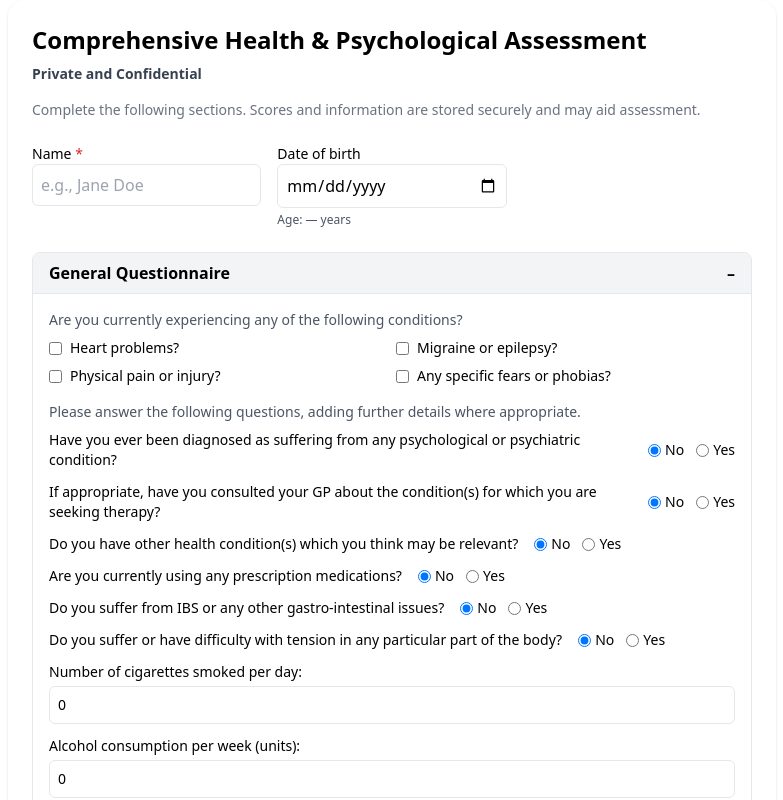
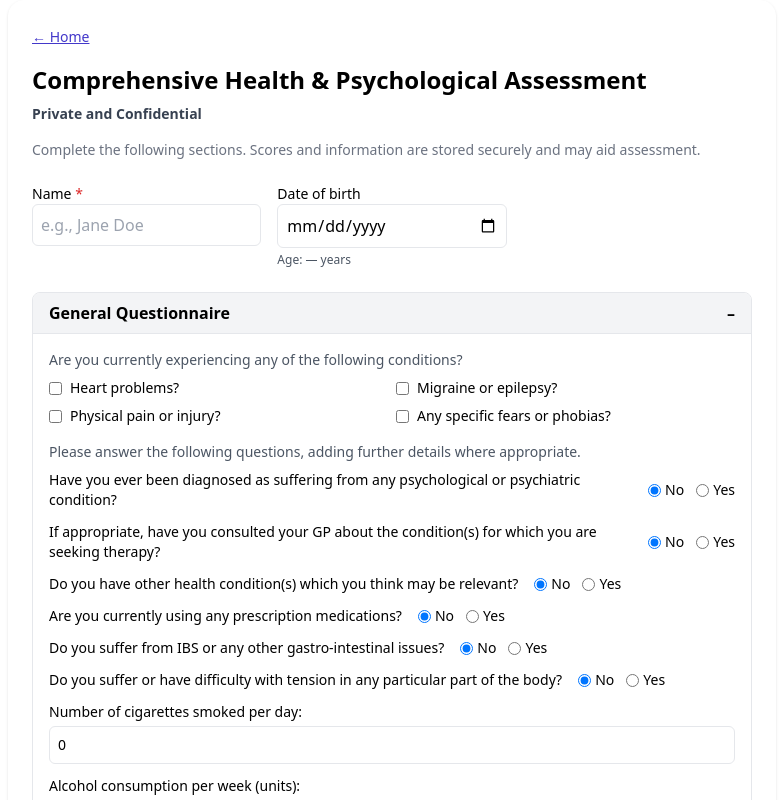
Before and after one commit to matthiasbouquet/authenticself.github.io, a React (Vite) app: page /assessment in a window 1280 px wide. Shown: the top 800 px of the page, without its empty margins (248-1031 px from the left). Built offline with nearby package versions, Linux system fonts and the light colour scheme.

Commit message:
assessment link

```diff
--- a/src/components/Booking.jsx
+++ b/src/components/Booking.jsx
@@ -1,4 +1,5 @@
 import React from "react";
+import { Link } from "react-router-dom";
 import { CALENDLY_URL } from "../constants";
 
 export function Booking() {
@@ -19,6 +20,11 @@ export function Booking() {
             <li>• Please discuss your chronic health conditions with your doctor before starting hypnotherapy</li>
             <li>• Available in English and French</li>
           </ul>
+
+          <p className="mt-4 text-sm text-gray-700">
+            Before your call, please complete the confidential
+            {' '}<Link to="/assessment" className="underline text-indigo-700 hover:text-indigo-900">assessment</Link>.
+          </p>
         </div>
 
         <div className="bg-white rounded-2xl shadow p-4">
--- a/src/pages/AssessmentForm.jsx
+++ b/src/pages/AssessmentForm.jsx
@@ -1,5 +1,6 @@
 import React, { useState, useEffect } from 'react';
 import { motion, AnimatePresence } from 'framer-motion';
+import { Link } from 'react-router-dom';
 
 export default function AssessmentForm() {
   const phqItems = [
@@ -189,6 +190,9 @@ export default function AssessmentForm() {
 
   return (
     <div className="max-w-3xl mx-auto p-6 bg-white rounded-2xl shadow">
+      <div className="mb-4">
+        <Link to="/" className="text-sm text-indigo-700 hover:text-indigo-900 underline">← Home</Link>
+      </div>
       <h1 className="text-2xl font-semibold mb-2">Comprehensive Health & Psychological Assessment</h1>
       <p className="text-sm font-semibold text-gray-700 mb-4">Private and Confidential</p>
       <p className="text-gray-500 mb-6 text-sm">Complete the following sections. Scores and information are stored securely and may aid assessment.</p>
```
